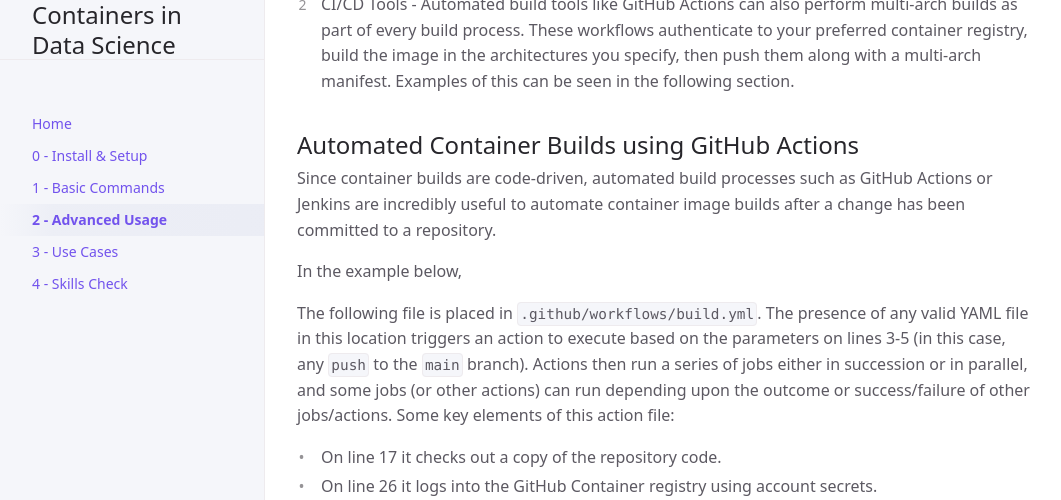
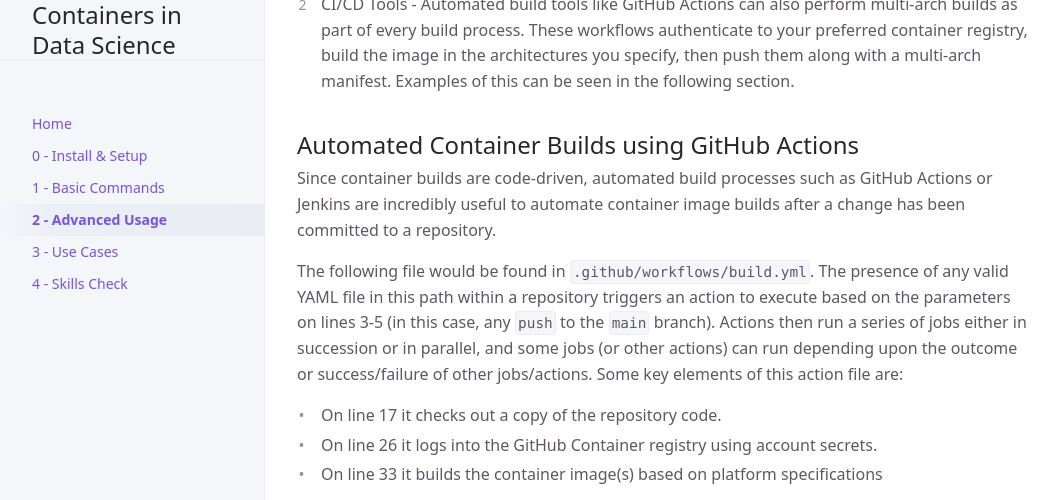
Before and after one commit to UVADS/container-basics, a Jekyll site: the page built from docs/advanced-commands.md, in a window 1280 px wide and 900 px high, scrolled down 5390 px, cut to the strip 0-500 px from the top of the window. Shown: the whole strip, without its empty margins (107-1168 px from the left). Built offline with Jekyll 4.4.1, drawn with Linux system fonts in a browser that asks for light colours; cached includes are drawn as plain includes.

Commit message:
Example GHA

```diff
--- a/docs/advanced-commands.md
+++ b/docs/advanced-commands.md
@@ -190,12 +190,10 @@ push them along with a multi-arch manifest. Examples of this can be seen in the
 
 Since container builds are code-driven, automated build processes such as GitHub Actions or Jenkins are incredibly useful to automate container image builds after a change has been committed to a repository.
 
-In the example below,
-
-The following file is placed in `.github/workflows/build.yml`. The presence of any valid YAML file in this location triggers
-an action to execute based on the parameters on lines 3-5 (in this case, any `push` to the `main` branch). Actions then run a series
-of jobs either in succession or in parallel, and some jobs (or other actions) can run depending upon the outcome or success/failure
-of other jobs/actions. Some key elements of this action file:
+The following file would be found in `.github/workflows/build.yml`. The presence of any valid YAML file in this path within a repository
+triggers an action to execute based on the parameters on lines 3-5 (in this case, any `push` to the `main` branch). Actions then run
+a series of jobs either in succession or in parallel, and some jobs (or other actions) can run depending upon the outcome or
+success/failure of other jobs/actions. Some key elements of this action file are:
 
 - On line 17 it checks out a copy of the repository code.
 - On line 26 it logs into the GitHub Container registry using account secrets.
```
